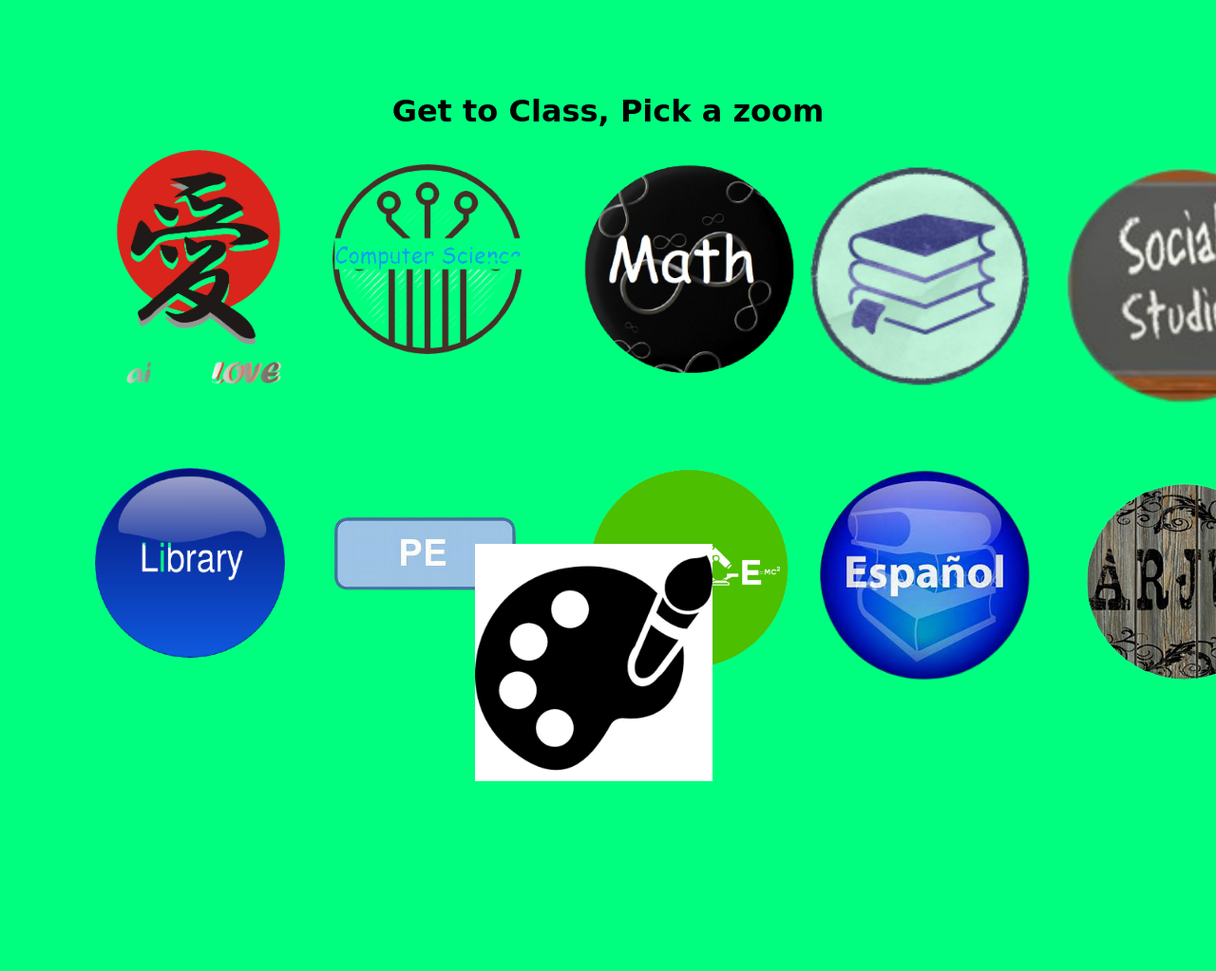
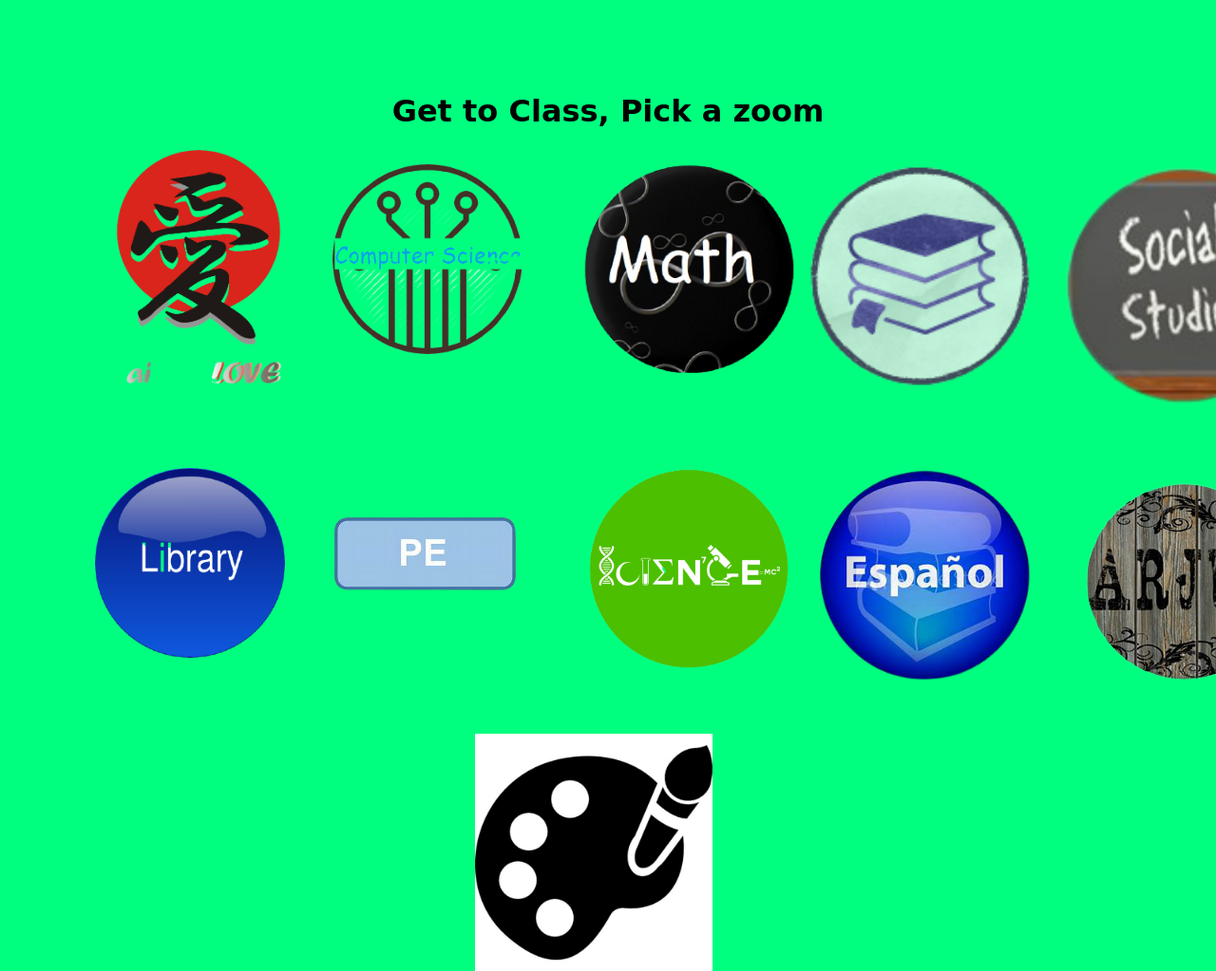
Before and after one commit to PackOfDeepak/Resources-for-the-6th-grader, a plain HTML site: page index.html in a window 1280 px wide. Shown: the part 47-1070 px from the top of the page at 95% size. Before the commit the page ends 920 px from the top, so only its background shows below. Drawn offline with Linux system fonts and the light colour scheme.

Commit message:
Update style.css

```diff
--- a/style.css
+++ b/style.css
@@ -87,6 +87,6 @@ body {
 }
 #art {
     position: absolute;
-    top:620px;
+    top:820px;
     left:500px;
 }
```
